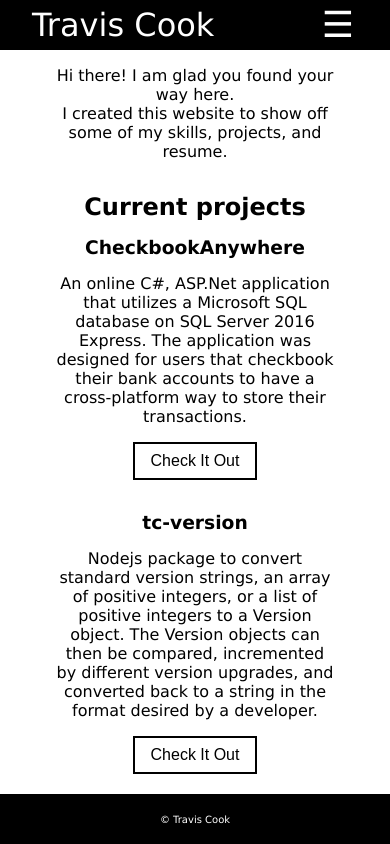
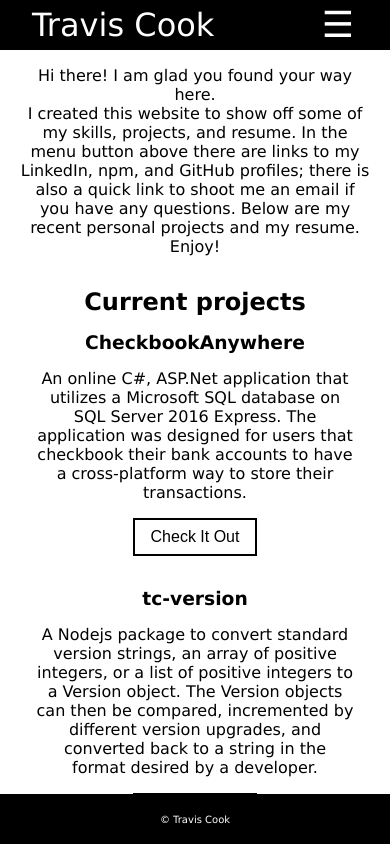
Before and after one commit to xblackhand/personalwebsite, a React (Create React App) app: page / in a window 390 px wide. Built offline with nearby package versions, Linux system fonts and the light colour scheme.

Commit message:
Finished styling for now

```diff
--- a/src/App.css
+++ b/src/App.css
@@ -2,29 +2,34 @@
   position: absolute;
   display: block;
   width: 100%;
-  top: 0;
-  bottom: 0;
-  margin: 50px 0 50px 0;
+  top: 50px;
+  bottom: 50px;
+  /*margin: 50px 0 50px 0;*/
   overflow: auto;
 }
 
 .innerBody {
   position: relative;
-  display: block;
-  width: 100%;
-  height: 100%;
-  min-width: 380px;
+  display: flex;
+  flex-direction: column;
+  flex: 1 0 auto;
+  align-items: center;
+  justify-content: center;
+  width: 80%;
+  height: auto;
+  min-width: 350px;
   overflow-x: hidden;
+  margin: 0 auto;
 }
 
 .innerBody > div {
+  position: relative;
   display: flex;
   justify-content: center;
   align-items: center;
   flex-direction: column;
   text-align: center;
-  flex: 0 1 auto;
-  width: 80%;
+  width: 100%;
   padding: 1em 0 1em 0;
   margin: 0 auto;
 }
@@ -67,9 +72,7 @@
 }
 
 .resumeSection {
-  width: 100%;
   height: 100%;
-  margin: 0 auto;
   padding-top: 0 !important;
 }
 
@@ -85,24 +88,15 @@
 .resumeWrapper {
   display: flex;
   position: relative;
-  flex: 0 1 auto;
   height: 100%;
   width: 100%;
   margin: 0 auto;
 }
 
 .resumeIFrame {
-  display: flex;
-  position: absolute;
-  flex: 0 1 auto;
-  top: 0;
-  bottom: 0;
-  left: 0;
-  right: 0;
-  width: calc(100% - 8px);
-  height: calc(100% - 8px);
-  max-width: 856px;
-  overflow: hidden;
+  position: relative;
   border: 1px solid black;
-  margin: 0 auto !important;
+  margin: 0 auto;
+  width: calc(100% - 4px);
+  max-width: 850px;
 }
--- a/src/App.js
+++ b/src/App.js
@@ -7,16 +7,38 @@ import {
   introText, introText2, resumeHeader, outroText, projectsHeader, tcVersionLink,
   checkbookAnywhereLink, checkbookAnywhereHeader, tcVersionHeader,
   checkbookAnywhereBodyText, tcVersionBodyText, checkItOutButtonText,
-  resumeEmbeddedLink
+  resumeEmbeddedLink, personalWebsiteLink, personalWebsiteHeader,
+  personalWebsiteBodyText, lookAtTheCodeButtonText
 } from './globals';
 
 export default class App extends Component {
+  constructor(props) {
+    super(props);
+    window.addEventListener('resize', this.resizeIFrame.bind(this));
+  }
+
+  componentDidMount() {
+    this.resizeIFrame();
+  }
+
+  resizeIFrame(e) {
+    var frame = document.getElementById('resume');
+    var newFrameWidth = window.innerWidth * .79 - 4;
+    var newFrameHeight = (window.innerHeight - 100) * .79 - 4;
+    frame.width = newFrameWidth;
+    if (newFrameHeight / newFrameWidth > 1.285) {
+      frame.height = newFrameWidth * 1.285;
+    } else {
+      frame.height = newFrameHeight;
+    }
+  }
+
   render() {
     return (
       <div>
         <Header/>
         <div className='mainBody'>
-          <div className='innerBody'>
+          <div className='innerBody' id='innerBody'>
             <div className='introSection'>
               {introText}
               <br/>
@@ -37,6 +59,12 @@ export default class App extends Component {
                   <h3>{tcVersionHeader}</h3>
                   <p>{tcVersionBodyText}</p>
                   <LinkButton linkTo={tcVersionLink} text={checkItOutButtonText}
+                    backgroundColor='white' hoverBackgroundColor='#15F0E1' />
+                </div>
+                <div className='flex-row-item'>
+                  <h3>{personalWebsiteHeader}</h3>
+                  <p>{personalWebsiteBodyText}</p>
+                  <LinkButton linkTo={personalWebsiteLink} text={lookAtTheCodeButtonText}
                     backgroundColor='white' hoverBackgroundColor='#15F0E1' />
                 </div>
               </div>
--- a/src/globals.js
+++ b/src/globals.js
@@ -12,17 +12,21 @@ export const emailLink = 'mailto: traviswaynecook@gmail.com?subject=Sending from
 
 /// INTRO STRINGS
 export const introText = 'Hi there! I am glad you found your way here.';
-export const introText2 = 'I created this website to show off some of my skills, projects, and resume.';
+export const introText2 = 'I created this website to show off some of my skills, projects, and resume. In the menu button above there are links to my LinkedIn, npm, and GitHub profiles; there is also a quick link to shoot me an email if you have any questions. Below are my recent personal projects and my resume. Enjoy!';
 export const projectsHeader = 'Current projects';
-export const checkItOutButtonText = 'Check It Out';
 
 /// PROJECTS STRINGS
+export const checkItOutButtonText = 'Check It Out';
+export const lookAtTheCodeButtonText = 'Look At The Code';
 export const tcVersionLink = 'https://www.npmjs.com/package/tc-version';
 export const checkbookAnywhereLink = 'http://checkbookanywhere.com';
+export const personalWebsiteLink = 'https://github.com/xblackhand/personalwebsite';
 export const checkbookAnywhereHeader = 'CheckbookAnywhere';
 export const checkbookAnywhereBodyText = 'An online C#, ASP.Net application that utilizes a Microsoft SQL database on SQL Server 2016 Express. The application was designed for users that checkbook their bank accounts to have a cross-platform way to store their transactions.';
 export const tcVersionHeader = 'tc-version'
-export const tcVersionBodyText = 'Nodejs package to convert standard version strings, an array of positive integers, or a list of positive integers to a Version object. The Version objects can then be compared, incremented by different version upgrades, and converted back to a string in the format desired by a developer.';
+export const tcVersionBodyText = 'A Nodejs package to convert standard version strings, an array of positive integers, or a list of positive integers to a Version object. The Version objects can then be compared, incremented by different version upgrades, and converted back to a string in the format desired by a developer.';
+export const personalWebsiteHeader = 'Personal Website';
+export const personalWebsiteBodyText = 'I created this website with Nodejs and Reactjs in an effort to centralize all things I have done on my own time.';
 
 /// RESUME STRINGS
 export const resumeHeader = 'Now the resume!';
```
